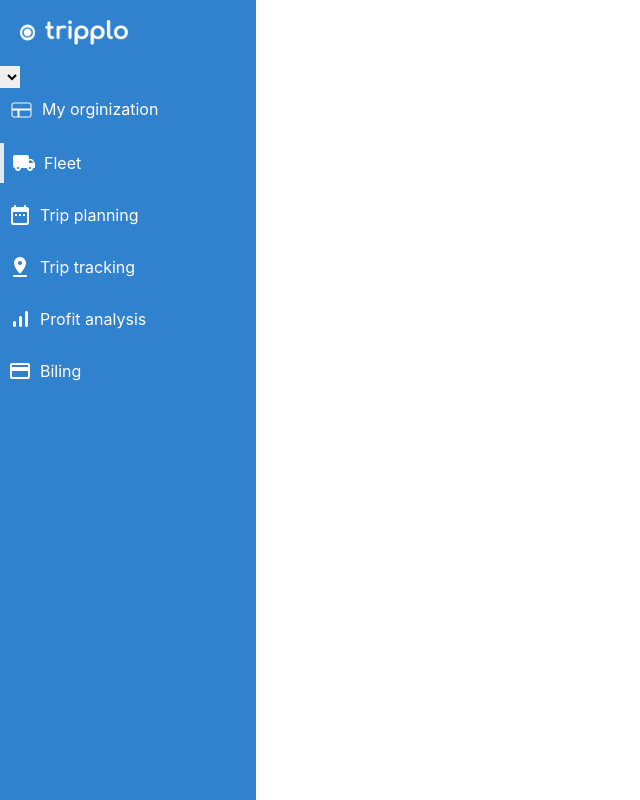
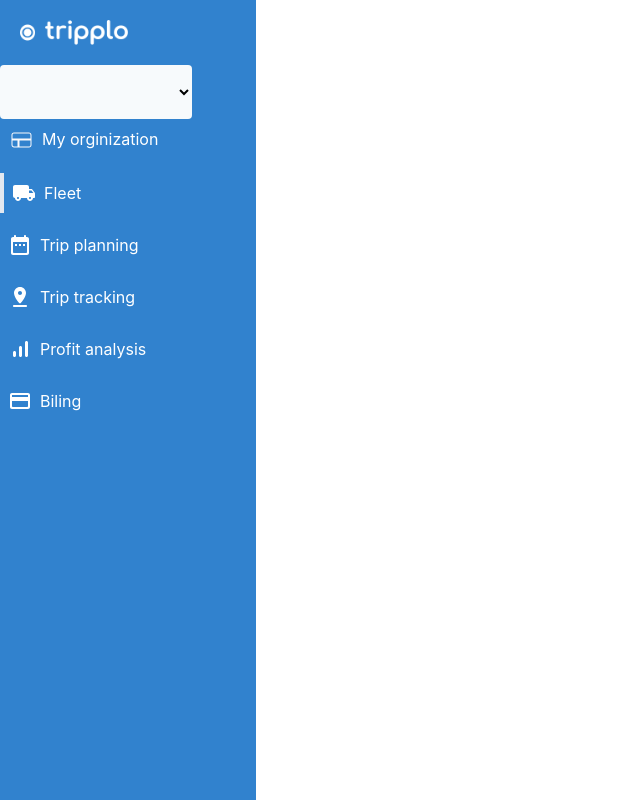
Before and after one commit to AmoDinho/tripplo-dashboard, a React (Create React App) app: page / in a window 1280 px wide. Shown: the whole page, without its empty margins (0-640 px from the left). Built offline with nearby package versions, Linux system fonts and the light colour scheme.

Commit message:
done with styling

```diff
--- a/src/components/dropdowns/ClientDropdown.js
+++ b/src/components/dropdowns/ClientDropdown.js
@@ -5,7 +5,7 @@ const ClientDropdown = ({ className, childern, ...props }) => {
         <>
             <select
                 aria-label='dropdown-select'
-                className={`${className}`}
+                className={`${className} p-4 w-3/4 bg-gray-100 rounded`}
                 {...props}
             >
                 {childern}
```
